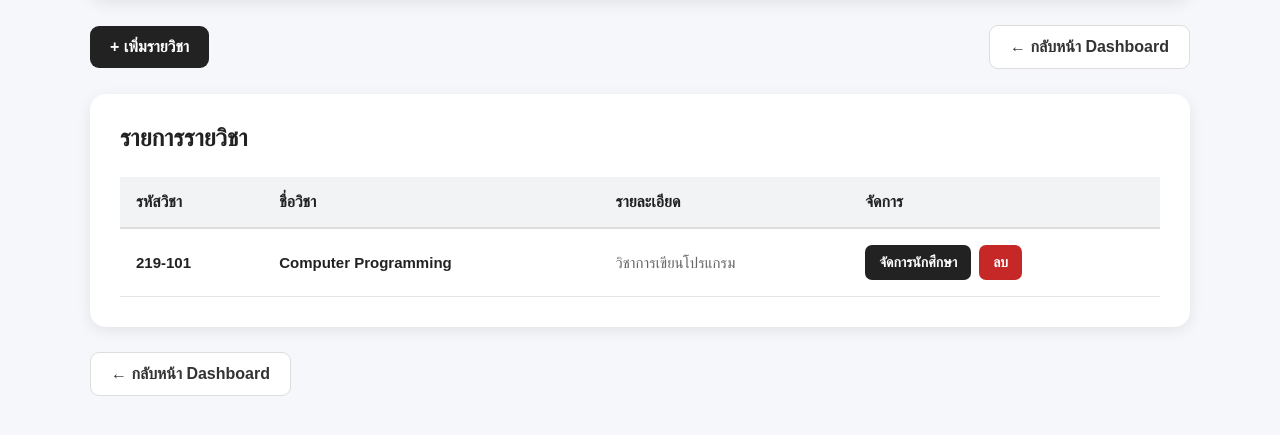
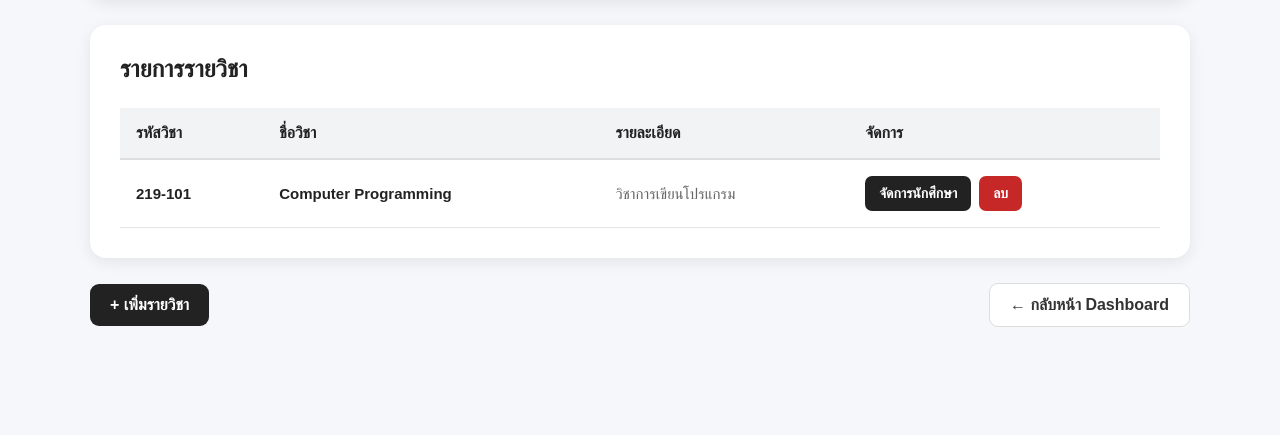
Before and after one commit to Thatchapan29/QR-Attendance-System, a Django app: page /courses/ in a window 1280 px wide. Shown: the part 159-594 px from the top of the page. Run offline with Django 5.2, Linux system fonts and the light colour scheme; a user stored in the database is signed in; data comes from the database, SQL or seed files in the repository; both versions use the stored data as it was after the commit.

Commit message:
Update course list UI

```diff
--- a/accounts/templates/courses/course_list.html
+++ b/accounts/templates/courses/course_list.html
@@ -2,12 +2,14 @@
 <html lang="th">
 
 <head>
+
     <meta charset="UTF-8">
     <meta name="viewport" content="width=device-width, initial-scale=1.0">
 
     <title>รายวิชา | QRAttendance System</title>
 
     <style>
+
         * {
             box-sizing: border-box;
         }
@@ -24,6 +26,7 @@
             max-width: 1100px;
             margin: 0 auto;
         }
+
 
         /* Header */
 
@@ -46,46 +49,6 @@
             color: #555;
         }
 
-        /* Top Buttons */
-
-        .top-actions {
-            display: flex;
-            justify-content: space-between;
-            align-items: center;
-            gap: 15px;
-            margin-bottom: 25px;
-        }
-
-        .add-button {
-            display: inline-block;
-            padding: 12px 20px;
-            background: #222;
-            color: white;
-            text-decoration: none;
-            border-radius: 9px;
-            font-size: 16px;
-            font-weight: bold;
-        }
-
-        .add-button:hover {
-            opacity: 0.85;
-        }
-
-        .back-button {
-            display: inline-block;
-            padding: 12px 20px;
-            background: white;
-            color: #333;
-            text-decoration: none;
-            border: 1px solid #ddd;
-            border-radius: 9px;
-            font-size: 16px;
-            font-weight: bold;
-        }
-
-        .back-button:hover {
-            background: #f1f1f1;
-        }
 
         /* Course Section */
 
@@ -100,6 +63,7 @@
             margin: 0 0 25px;
             font-size: 24px;
         }
+
 
         /* Table */
 
@@ -149,6 +113,7 @@
             color: #666;
         }
 
+
         /* Action Buttons */
 
         .actions {
@@ -187,6 +152,7 @@
             opacity: 0.85;
         }
 
+
         /* No Course */
 
         .no-course {
@@ -196,11 +162,48 @@
             font-size: 18px;
         }
 
-        /* Bottom */
+
+        /* Bottom Buttons */
 
         .bottom-actions {
+            display: flex;
+            justify-content: space-between;
+            align-items: center;
+            gap: 15px;
             margin-top: 25px;
         }
+
+        .add-button {
+            display: inline-block;
+            padding: 12px 20px;
+            background: #222;
+            color: white;
+            text-decoration: none;
+            border-radius: 9px;
+            font-size: 16px;
+            font-weight: bold;
+        }
+
+        .add-button:hover {
+            opacity: 0.85;
+        }
+
+        .back-button {
+            display: inline-block;
+            padding: 12px 20px;
+            background: white;
+            color: #333;
+            text-decoration: none;
+            border: 1px solid #ddd;
+            border-radius: 9px;
+            font-size: 16px;
+            font-weight: bold;
+        }
+
+        .back-button:hover {
+            background: #f1f1f1;
+        }
+
 
         /* Mobile */
 
@@ -219,7 +222,11 @@
                 font-size: 27px;
             }
 
-            .top-actions {
+            .section h2 {
+                font-size: 21px;
+            }
+
+            .bottom-actions {
                 flex-direction: column;
                 align-items: stretch;
             }
@@ -230,22 +237,25 @@
                 width: 100%;
             }
 
-            .section h2 {
-                font-size: 21px;
-            }
         }
+
     </style>
+
 </head>
+
 
 <body>
 
 <div class="container">
 
+
     <!-- Header -->
 
     <div class="header">
 
-        <h1>รายวิชาของฉัน</h1>
+        <h1>
+            รายวิชาของฉัน
+        </h1>
 
         <p>
             อาจารย์:
@@ -255,32 +265,14 @@
     </div>
 
 
-    <!-- Top Actions -->
-
-    <div class="top-actions">
-
-        <a
-            href="{% url 'course_create' %}"
-            class="add-button"
-        >
-            + เพิ่มรายวิชา
-        </a>
-
-        <a
-            href="{% url 'dashboard' %}"
-            class="back-button"
-        >
-            ← กลับหน้า Dashboard
-        </a>
-
-    </div>
-
-
     <!-- Course List -->
 
     <div class="section">
 
-        <h2>รายการรายวิชา</h2>
+        <h2>
+            รายการรายวิชา
+        </h2>
+
 
         {% if courses %}
 
@@ -298,6 +290,7 @@
                         </tr>
 
                     </thead>
+
 
                     <tbody>
 
@@ -349,6 +342,7 @@
 
             </div>
 
+
         {% else %}
 
             <div class="no-course">
@@ -360,9 +354,17 @@
     </div>
 
 
-    <!-- Bottom Actions -->
+    <!-- Bottom Buttons -->
 
     <div class="bottom-actions">
+
+        <a
+            href="{% url 'course_create' %}"
+            class="add-button"
+        >
+            + เพิ่มรายวิชา
+        </a>
+
 
         <a
             href="{% url 'dashboard' %}"
@@ -373,6 +375,7 @@
 
     </div>
 
+
 </div>
 
 </body>
```
Also changed, not shown: db.sqlite3.
